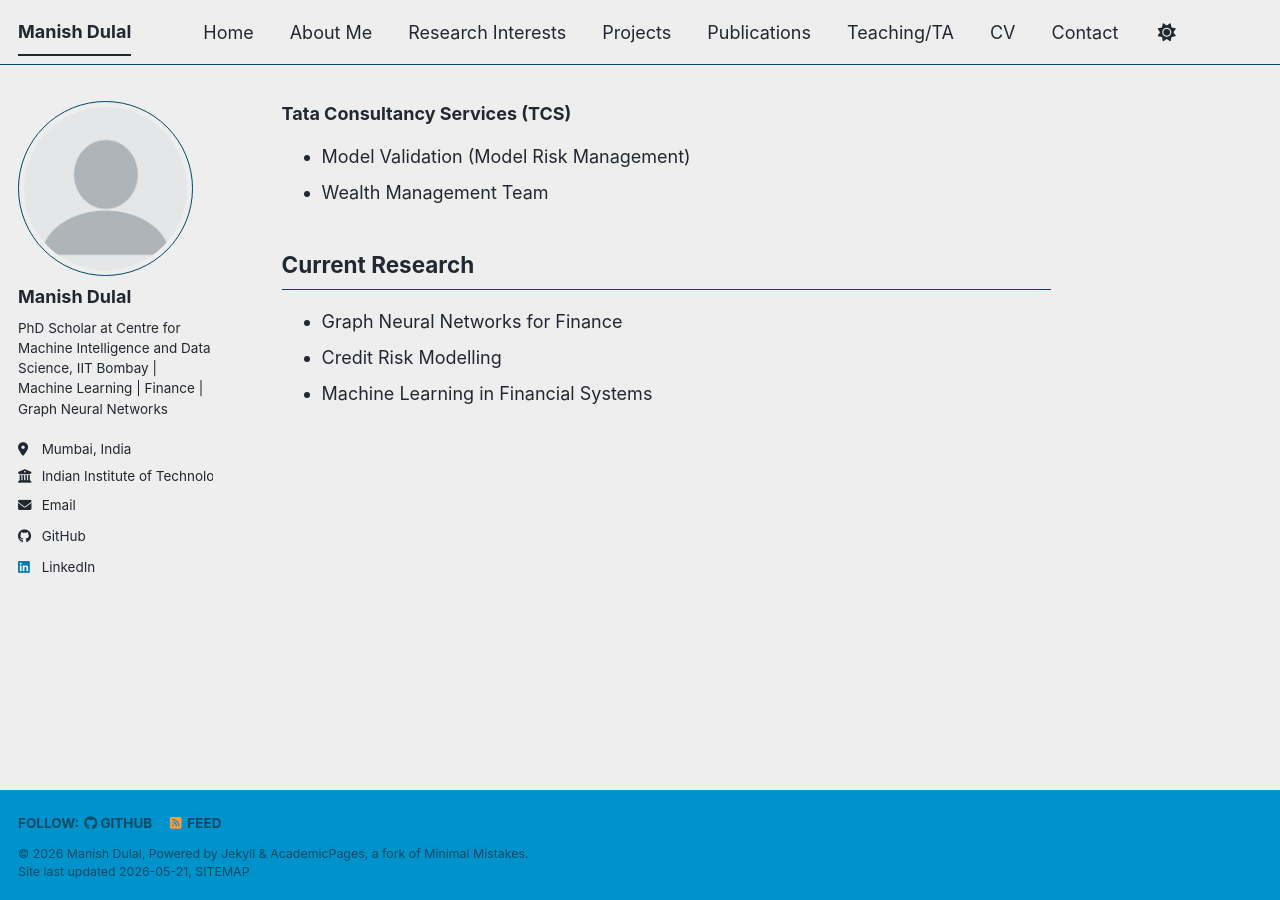
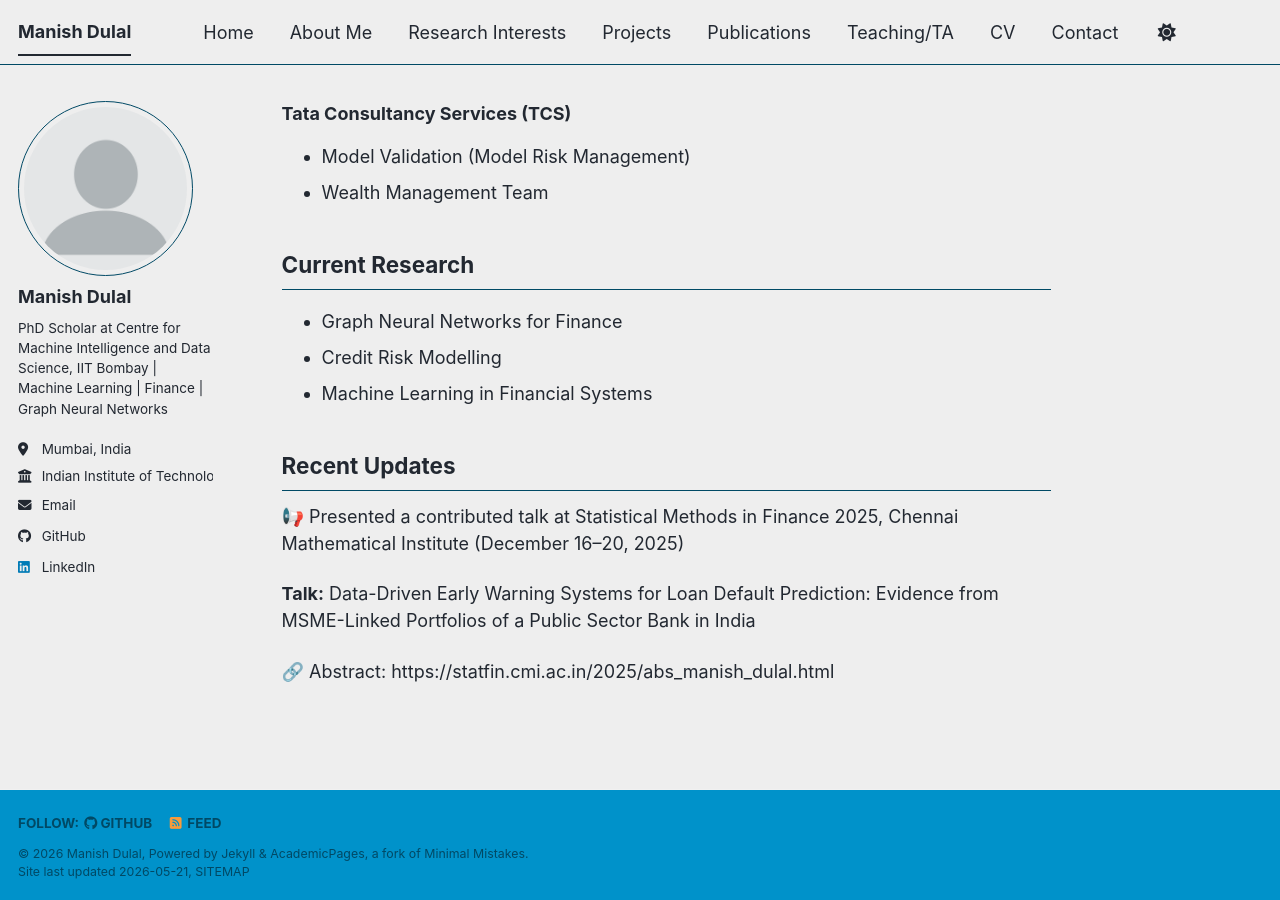
Before and after one commit to ManishDulal/manishdulal.github.io, a Jekyll site: the page built from _pages/about.md, in a window 1280 px wide and 900 px high, scrolled down 920 px. Built offline with Jekyll 4.4.1, drawn with Linux system fonts in a browser that asks for light colours; a script bundle is joined from its source files by our own code; library files that are not in the unit come from our copies.

Commit message:
Add recent updates on presentation at Statistical Methods in Finance
Added recent updates section with presentation details.

```diff
--- a/_pages/about.md
+++ b/_pages/about.md
@@ -39,3 +39,14 @@ PhD Scholar at Centre for Machine Intelligence and Data Science (C-MInDS), IIT B
 - Graph Neural Networks for Finance
 - Credit Risk Modelling
 - Machine Learning in Financial Systems
+
+
+## Recent Updates
+
+📢 Presented a contributed talk at Statistical Methods in Finance 2025, Chennai Mathematical Institute (December 16–20, 2025)
+
+**Talk:**
+Data-Driven Early Warning Systems for Loan Default Prediction: Evidence from MSME-Linked Portfolios of a Public Sector Bank in India
+
+🔗 Abstract:
+https://statfin.cmi.ac.in/2025/abs_manish_dulal.html
```
